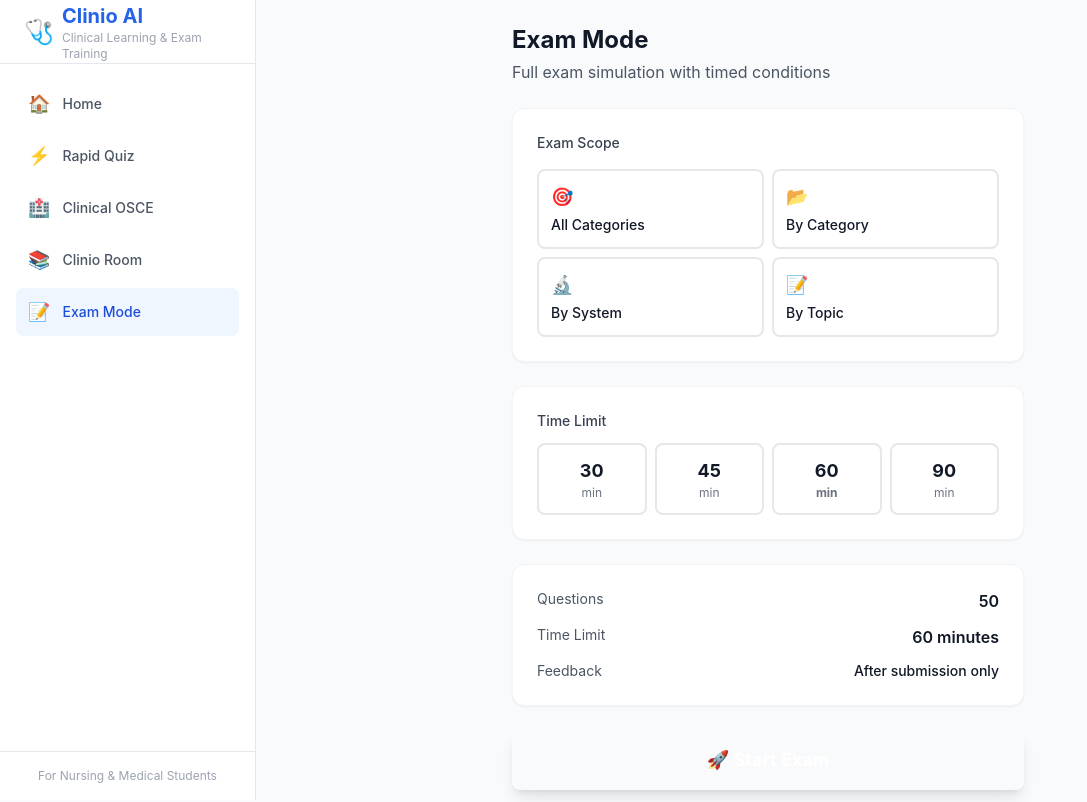
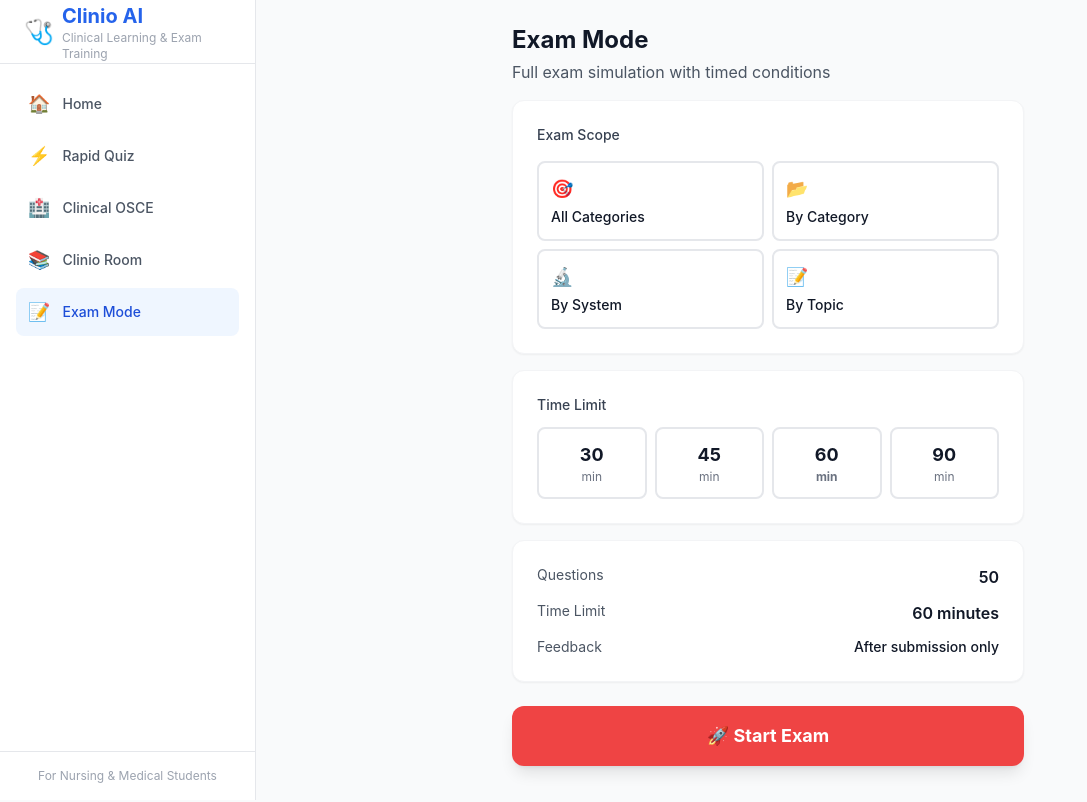
Before and after one commit to orangescrypto-jpg/clinio-ai, a React (Vite) app: page /exam in a window 1280 px wide. Shown: the top 802 px of the page, without its empty margins (0-1087 px from the left). Built offline with nearby package versions, Linux system fonts and the light colour scheme.

Commit message:
Add new exam questions and update UI elements

```diff
--- a/src/features/exam-mode/ExamSetupContainer.tsx
+++ b/src/features/exam-mode/ExamSetupContainer.tsx
@@ -42,6 +42,30 @@
       { id: 'd', text: 'Ordering an X-ray' },
     ],
     difficulty: 'medium' as const,
+  },
+  {
+    id: 'q4',
+    topicId: 'topic-nursing-process',
+    stem: 'Evaluation in the nursing process involves:',
+    choices: [
+      { id: 'a', text: 'Collecting initial data' },
+      { id: 'b', text: 'Determining if goals were met' },
+      { id: 'c', text: 'Writing nursing orders' },
+      { id: 'd', text: 'Performing interventions' },
+    ],
+    difficulty: 'easy' as const,
+  },
+  {
+    id: 'q5',
+    topicId: 'topic-nursing-process',
+    stem: 'A nursing diagnosis is made during which step?',
+    choices: [
+      { id: 'a', text: 'Assessment' },
+      { id: 'b', text: 'Diagnosis' },
+      { id: 'c', text: 'Planning' },
+      { id: 'd', text: 'Implementation' },
+    ],
+    difficulty: 'easy' as const,
   },
 ];
 
@@ -98,14 +122,14 @@
   };
 
   return (
-    <div className="max-w-lg mx-auto space-y-6">
-      <div>
+    <div className="max-w-lg mx-auto pb-24">
+      <div className="mb-4">
         <h2 className="text-2xl font-bold text-gray-900">Exam Mode</h2>
         <p className="text-gray-600 mt-1">Full exam simulation with timed conditions</p>
       </div>
 
       {/* Scope Selection */}
-      <div className="card space-y-4">
+      <div className="card space-y-4 mb-4">
         <label className="block text-sm font-medium text-gray-700">Exam Scope</label>
         <div className="grid grid-cols-2 gap-2">
           {[
@@ -134,7 +158,6 @@
           ))}
         </div>
 
-        {/* Category */}
         {(scope === 'category' || scope === 'subCategory' || scope === 'topic') && (
           <div>
             <label className="block text-sm font-medium text-gray-700 mb-2">Category</label>
@@ -151,7 +174,6 @@
           </div>
         )}
 
-        {/* SubCategory - Only if category selected */}
         {(scope === 'subCategory' || scope === 'topic') && categoryId && availableSubCategories.length > 0 && (
           <div>
             <label className="block text-sm font-medium text-gray-700 mb-2">System</label>
@@ -168,7 +190,6 @@
           </div>
         )}
 
-        {/* Topic - Only if subcategory selected AND topics exist */}
         {scope === 'topic' && subCategoryId && availableTopics.length > 0 && (
           <div>
             <label className="block text-sm font-medium text-gray-700 mb-2">Topic</label>
@@ -183,7 +204,7 @@
       </div>
 
       {/* Time Limit */}
-      <div className="card space-y-3">
+      <div className="card space-y-3 mb-4">
         <label className="block text-sm font-medium text-gray-700">Time Limit</label>
         <div className="grid grid-cols-4 gap-2">
           {[30, 45, 60, 90].map(mins => (
@@ -202,7 +223,7 @@
       </div>
 
       {/* Summary */}
-      <div className="card space-y-3">
+      <div className="card space-y-3 mb-6">
         <div className="flex justify-between">
           <span className="text-sm text-gray-600">Questions</span>
           <span className="font-semibold">{questionCount}</span>
@@ -217,17 +238,17 @@
         </div>
       </div>
 
-      {/* START EXAM BUTTON - Now always visible */}
+      {/* START EXAM BUTTON - BIG & VISIBLE */}
       <button
         onClick={handleStart}
         disabled={!canStart}
-        className={`w-full text-white px-6 py-4 rounded-lg font-bold text-lg transition-all ${
+        className={`w-full text-white px-6 py-4 rounded-xl font-bold text-lg transition-all sticky bottom-20 md:bottom-4 ${
           canStart
-            ? 'bg-exam-DEFAULT hover:bg-exam-dark shadow-lg hover:shadow-xl active:scale-95'
+            ? 'bg-red-500 hover:bg-red-600 shadow-lg hover:shadow-xl active:scale-95'
             : 'bg-gray-300 cursor-not-allowed'
         }`}
       >
-        {canStart ? '🚀 Start Exam' : 'Select options above to start'}
+        {canStart ? '🚀 Start Exam' : '👆 Select options above to start'}
       </button>
     </div>
   );
```
